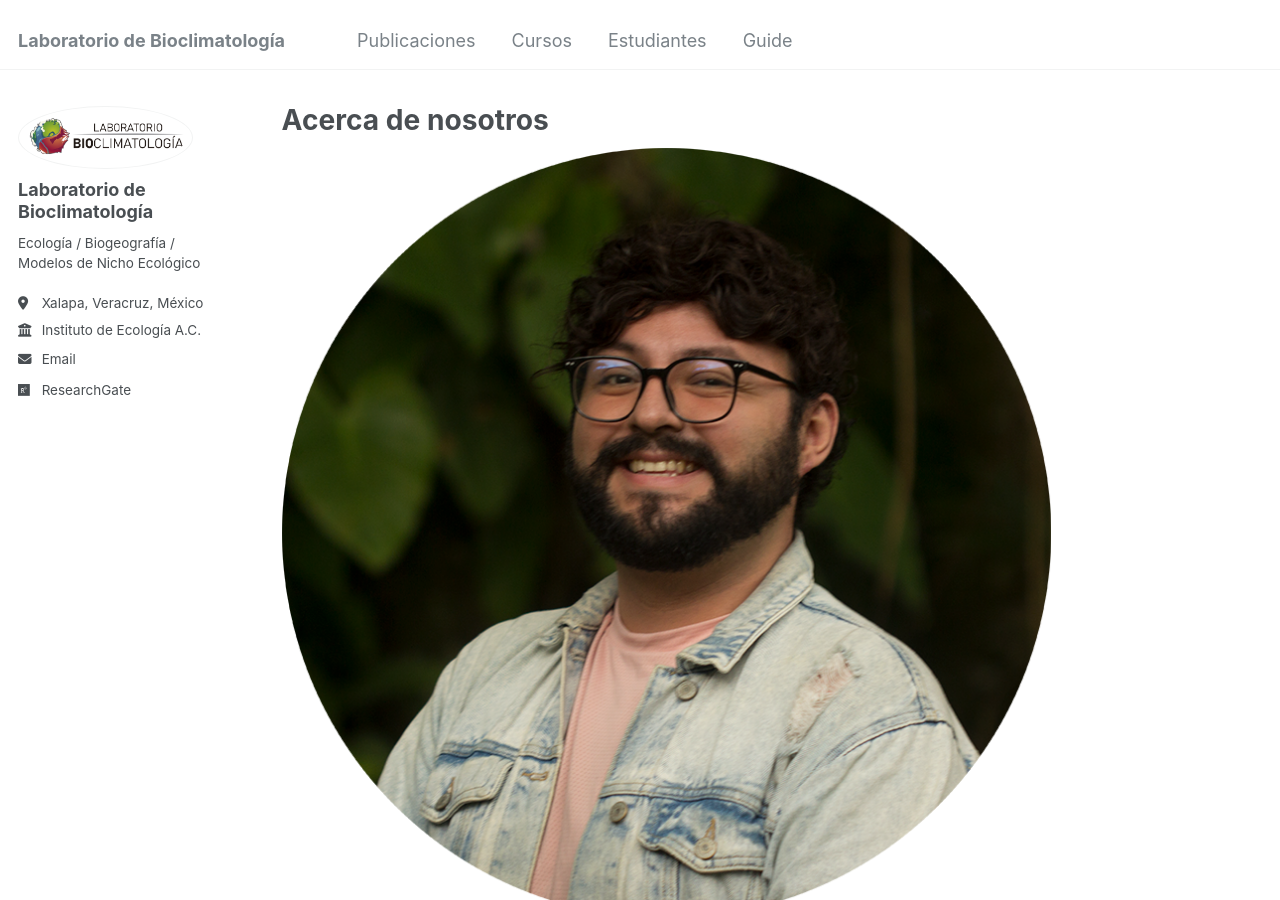
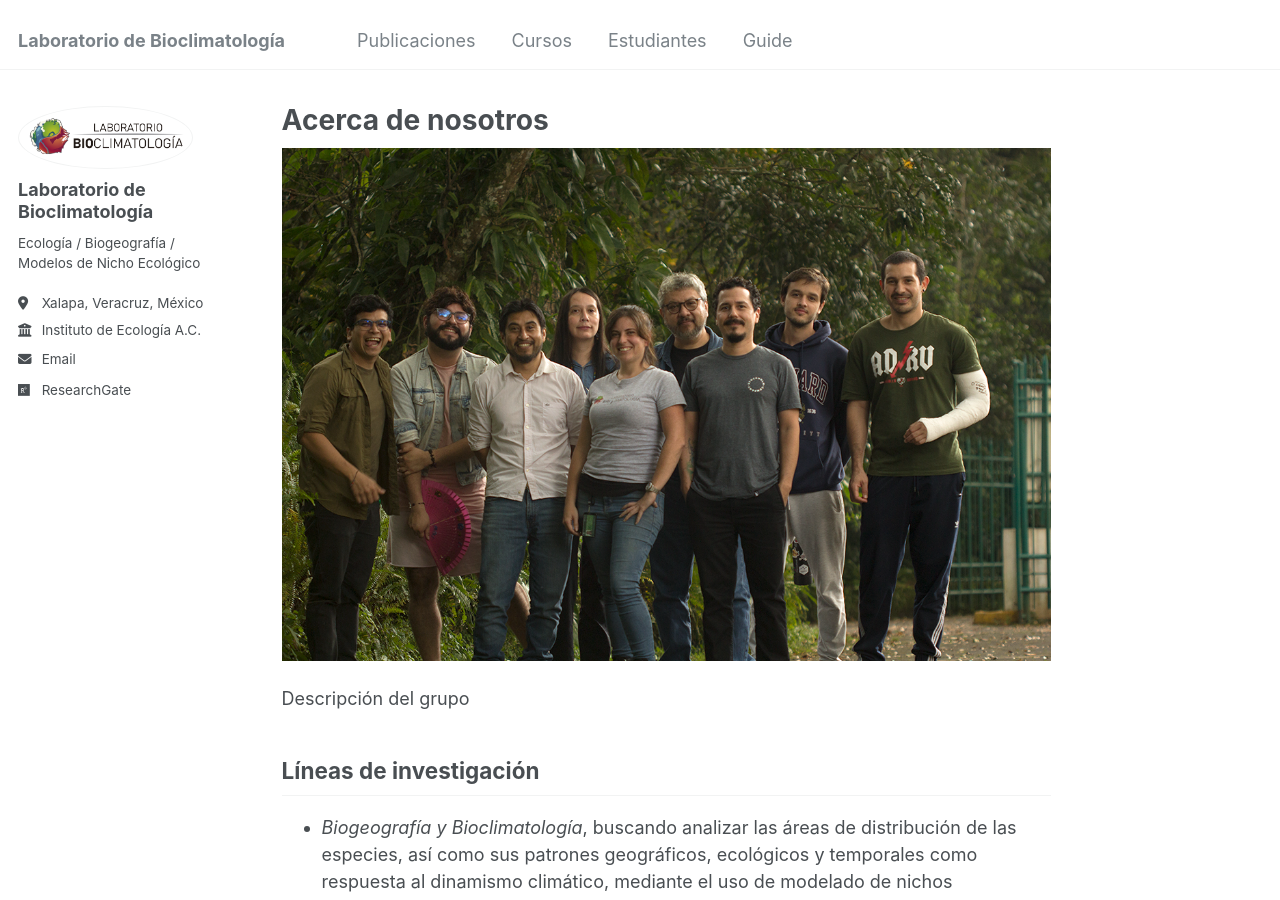
Before and after one commit to Labbioclim/bioclimat, a Jekyll site: the page built from _pages/about.md, in a window 1280 px wide and 900 px high. Built offline with Jekyll 4.4.1, drawn with Linux system fonts in a browser that asks for light colours.

Commit message:
Update about.md

```diff
--- a/_pages/about.md
+++ b/_pages/about.md
@@ -6,7 +6,7 @@ redirect_from:
   - /about/
   - /about.html
 ---
-![](https://labbioclim.github.io/bioclimat/images/alex.png)
+![](https://labbioclim.github.io/bioclimat/images/grupo.png)
 
 Descripción del grupo
 
```
